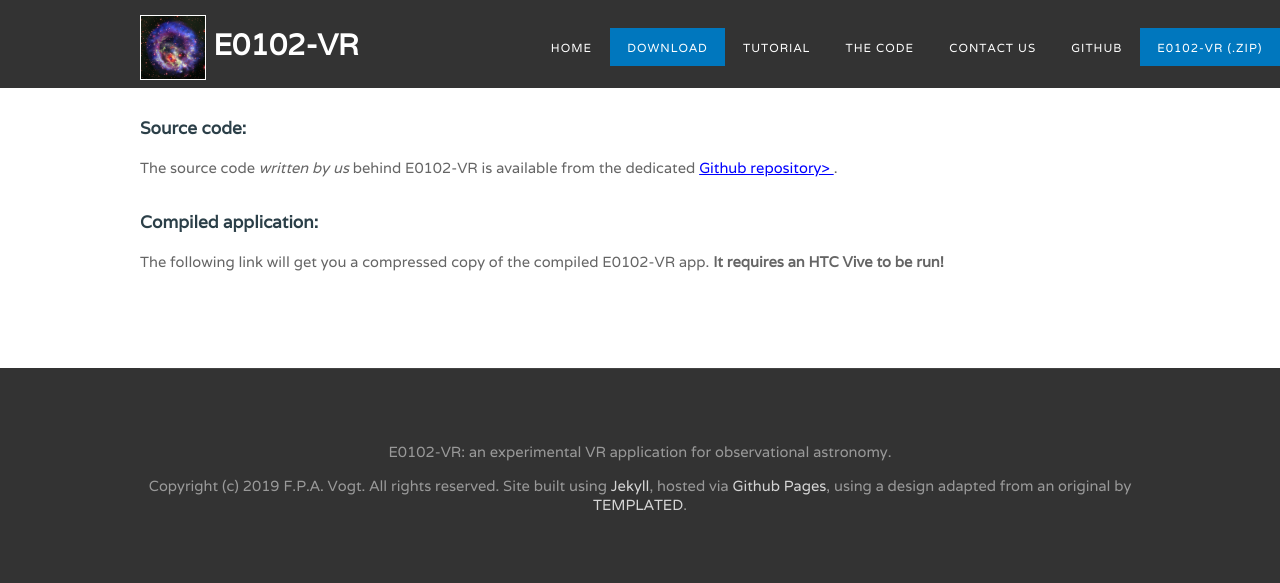
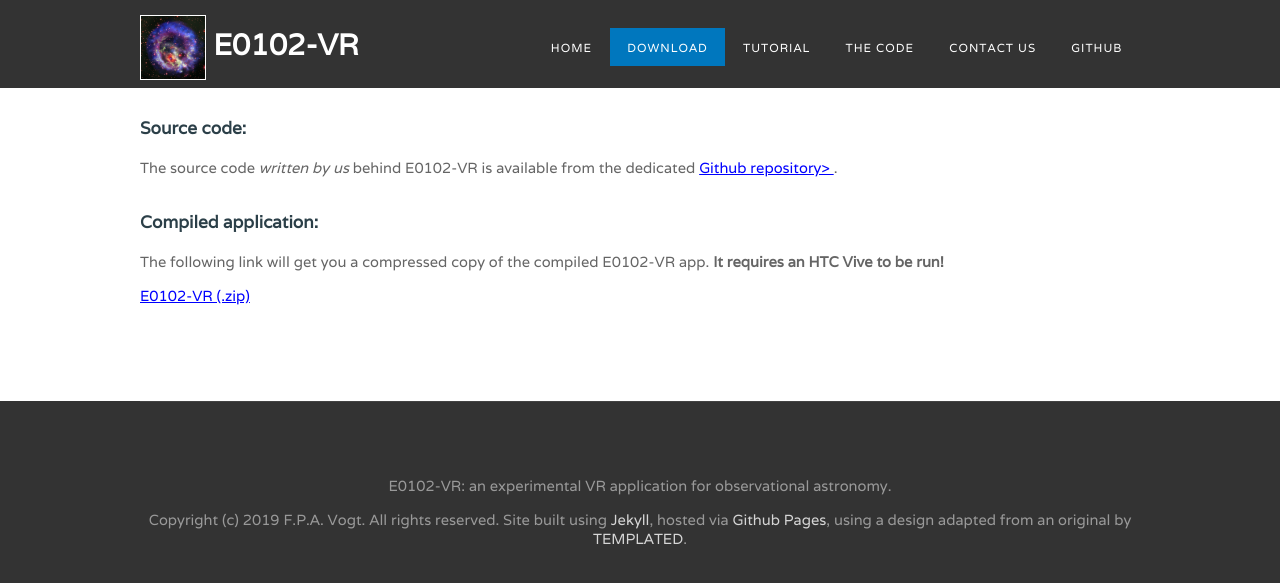
Before and after one commit to fpavogt/E0102-VR, a Jekyll site: the page built from download.html, in a window 1280 px wide. Shown: the top 583 px of the page. Built offline with Jekyll 4.4.1, drawn with Linux system fonts in a browser that asks for light colours.

Commit message:
Fix download button

```diff
--- a/download.html
+++ b/download.html
@@ -18,10 +18,10 @@ The source code <i> written by us</i> behind E0102-VR is available from the dedi
 <p style="width:100%;line-height:130%;">
 The following link will get you a compressed copy of the compiled E0102-VR app. <b>It requires an HTC Vive to be run!</b>
 
-<div id="menu" style="vertical-align:middle">
-			<ul>
-				<li {%if page.fn=="download.html" %}class="current_page_item"{% endif %}><a href="E0102_VR_app_20190117a_Win.zip">E0102-VR (.zip)</a></li>
-			</ul>
+<div>
+<ul>
+<li {%if page.fn=="download.html" %} class="current_page_item"{% endif %}><a href="E0102_VR_app_20190117a_Win.zip">E0102-VR (.zip)</a></li>
+</ul>
 </div>
 <br>
 <br>
```
